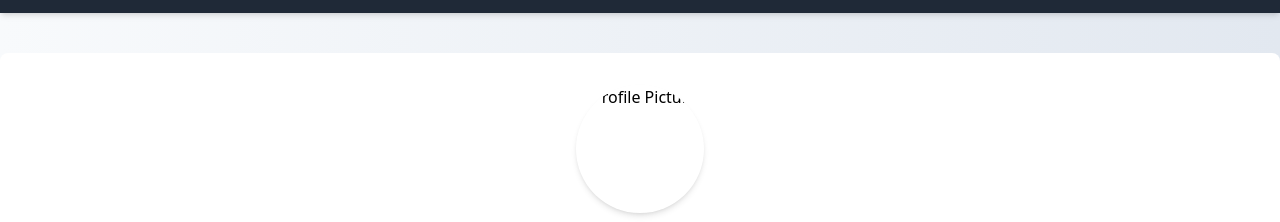
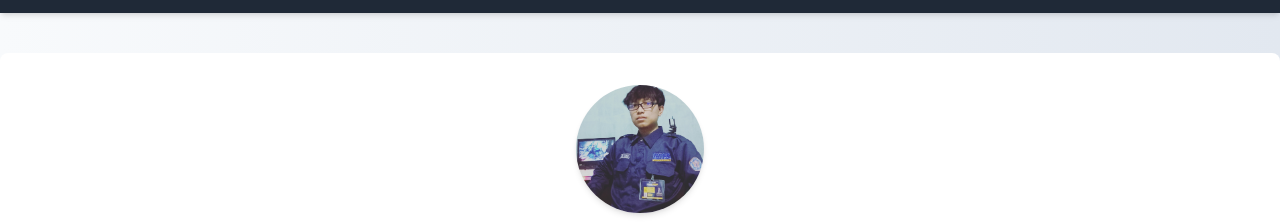
Before and after one commit to agrwatching/Curriculum-Vitae, a plain HTML site: page index.html in a window 1280 px wide. Shown: the part 59-281 px from the top of the page. Drawn offline with nearby package versions, Linux system fonts and the light colour scheme; the site is published under a folder, as on GitHub Pages, so addresses that start at the root find nothing.

Commit message:
Update index.html

```diff
--- a/index.html
+++ b/index.html
@@ -31,7 +31,7 @@
   <!-- CV Content -->
   <div class="container mx-auto my-6 p-6 md:my-10 md:p-8 bg-white shadow-lg rounded-lg">
     <div class="flex flex-col items-center">
-      <img class="w-24 h-24 md:w-32 md:h-32 rounded-full shadow-md mb-4" src="/pp1.jpg" alt="Profile Picture">
+      <img class="w-24 h-24 md:w-32 md:h-32 rounded-full shadow-md mb-4" src="pp1.jpg" alt="Profile Picture">
       <h1 class="text-3xl md:text-4xl font-bold text-gray-800 text-center">Agra Maesa Kusumah</h1>
       <p class="text-base md:text-lg text-gray-600 text-center">Software Engineer | Web Developer</p>
     </div>
```
